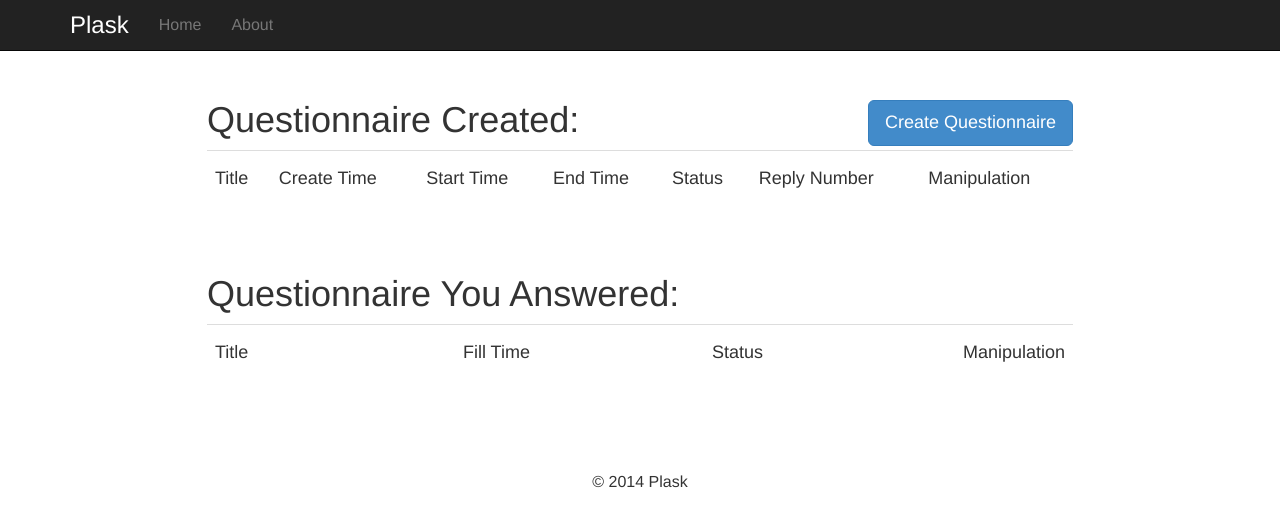
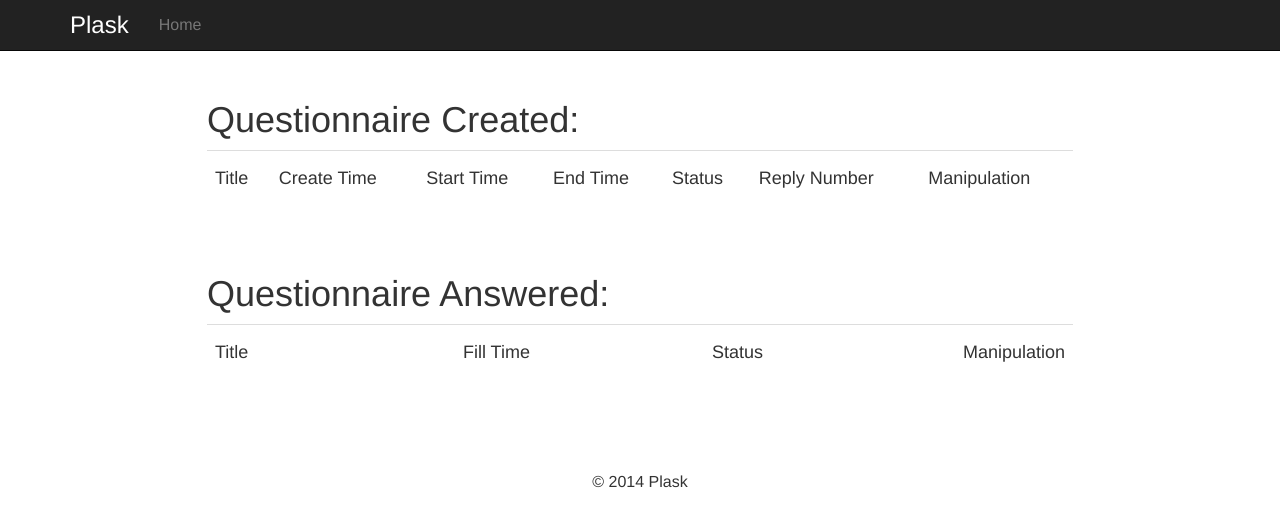
Before and after one commit to yangsiy/Plask, a Flask app: a page that uses app/templates/base.html in a window 1280 px wide. Shown: the top 527 px of the page. Run offline with Flask 2, Linux system fonts and the light colour scheme; a user stored in the database is signed in; data comes from the database, SQL or seed files in the repository; both versions use the stored data as it was after the commit; some libraries are stand-ins or nearby versions.

Commit message:
mini fix on morning

```diff
--- a/app/templates/base.html
+++ b/app/templates/base.html
@@ -34,9 +34,6 @@
                 <li>
                     <a href="/">Home</a>
                 </li>
-                <li>
-                    <a href="/about.html">About</a>
-                </li>
             </ul>
         </div>
     </div>
--- a/app/templates/fill_success.html
+++ b/app/templates/fill_success.html
@@ -2,7 +2,7 @@
 
 {% block message_action %}
 	{% if g.user %}
-		<input type="button" onclick="location.href='#'" value="User Dashboard"/>
+		<input type="button" onclick="location.href='{{url_for('user',username=g.user.username)}}'" value="User Dashboard"/>
 	{% else %}
 		<input type="button" onclick="location.href='{{url_for('register')}}'" value="Register"/>
 	{% endif %}
--- a/app/templates/release_success.html
+++ b/app/templates/release_success.html
@@ -1,6 +1,6 @@
 {% extends "message.html" %}
 
 {% block message_action %}
-	<p>URL: <a href="http://marco.chinacloudapp.cn/questionnaire/{{q_id}}/fill">http://marco.chinacloudapp.cn/questionnaire/{{q_id}}/fill</a></p>
+	<p>URL: <a href="http://192.168.43.164:5000/questionnaire/{{q_id}}/fill">http://192.168.43.164:5000/questionnaire/{{q_id}}/fill</a></p>
 	<input type="button" onclick="location.href='{{url_for('questionnaire', questionnaire_id=q_id)}}'" value="Questionnaire Dashboard"/>
 {% endblock %}
--- a/app/templates/user.html
+++ b/app/templates/user.html
@@ -10,7 +10,10 @@
 
 
 
-    <div ><h1>Questionnaire Created:<a class="btn btn-primary btn-lg pull-right" role="button" href="{{url_for('create')}}">Create Questionnaire</a></h1></div>
+    <div ><h1>Questionnaire Created:
+    	{%if not g.user.isAdmin %}
+    	<a class="btn btn-primary btn-lg pull-right" role="button" href="{{url_for('create')}}">Create Questionnaire</a>
+    	{% endif %}</h1></div>
 
 
 
@@ -83,7 +86,7 @@
 	</div>
 
 	<br/>
-	    <h1>Questionnaire You Answered:</h1>
+	    <h1>Questionnaire Answered:</h1>
 	<div id="ques_list_filled">
 		<table id="proj_list" class="table">
 			<tbody val="ttt">
--- a/app/user_views.py
+++ b/app/user_views.py
@@ -8,8 +8,9 @@ from models import User, Questionnaire
 @app.route('/user/<string:username>')
 @login_required
 def user(username):
-    created = Questionnaire.query.filter_by(author_id = g.user.id).all()
-    ques = g.user.quesanswers
+    user = User.query.filter_by(username = username)[0]
+    created = Questionnaire.query.filter_by(author_id = user.id).all()
+    ques = user.quesanswers
     quess = []
     for each in ques:
         if each.ques_id not in quess:
```
Also changed, not shown: app.db.
